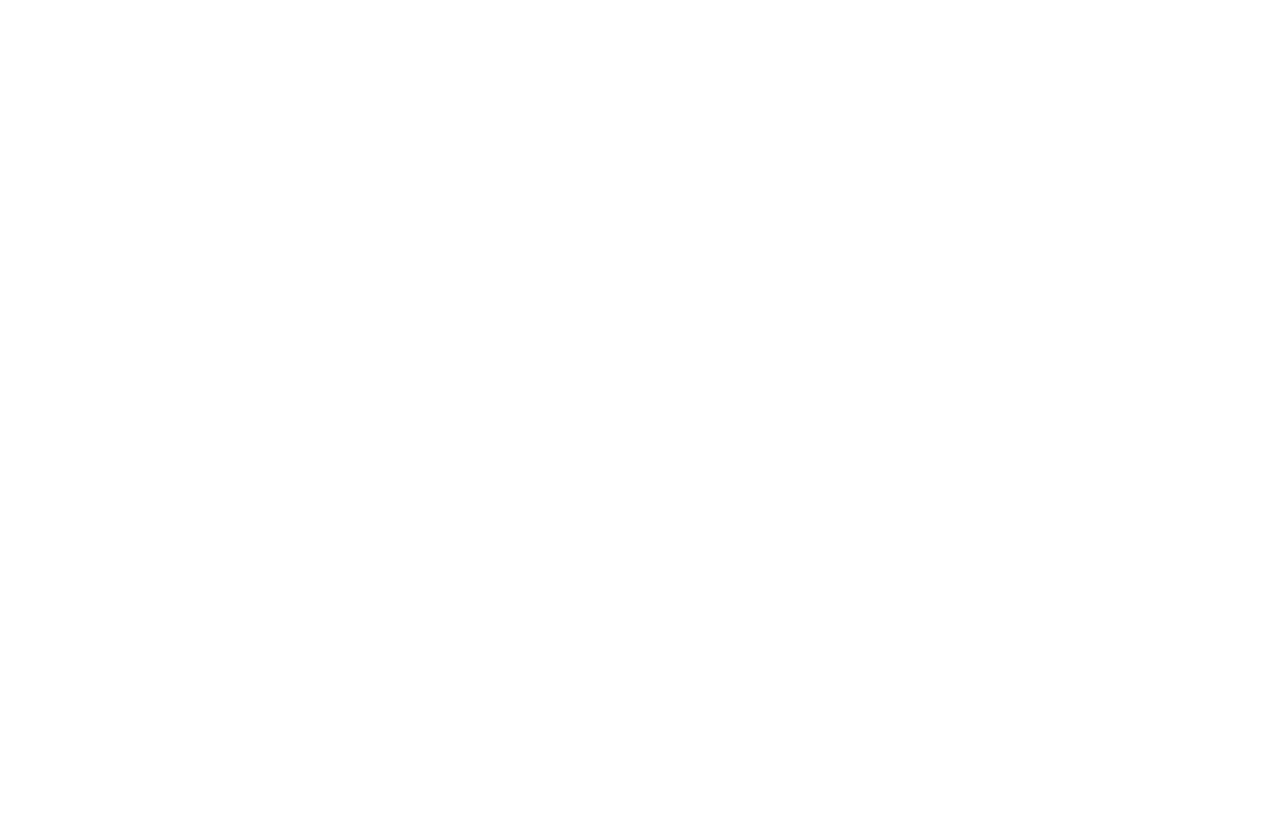
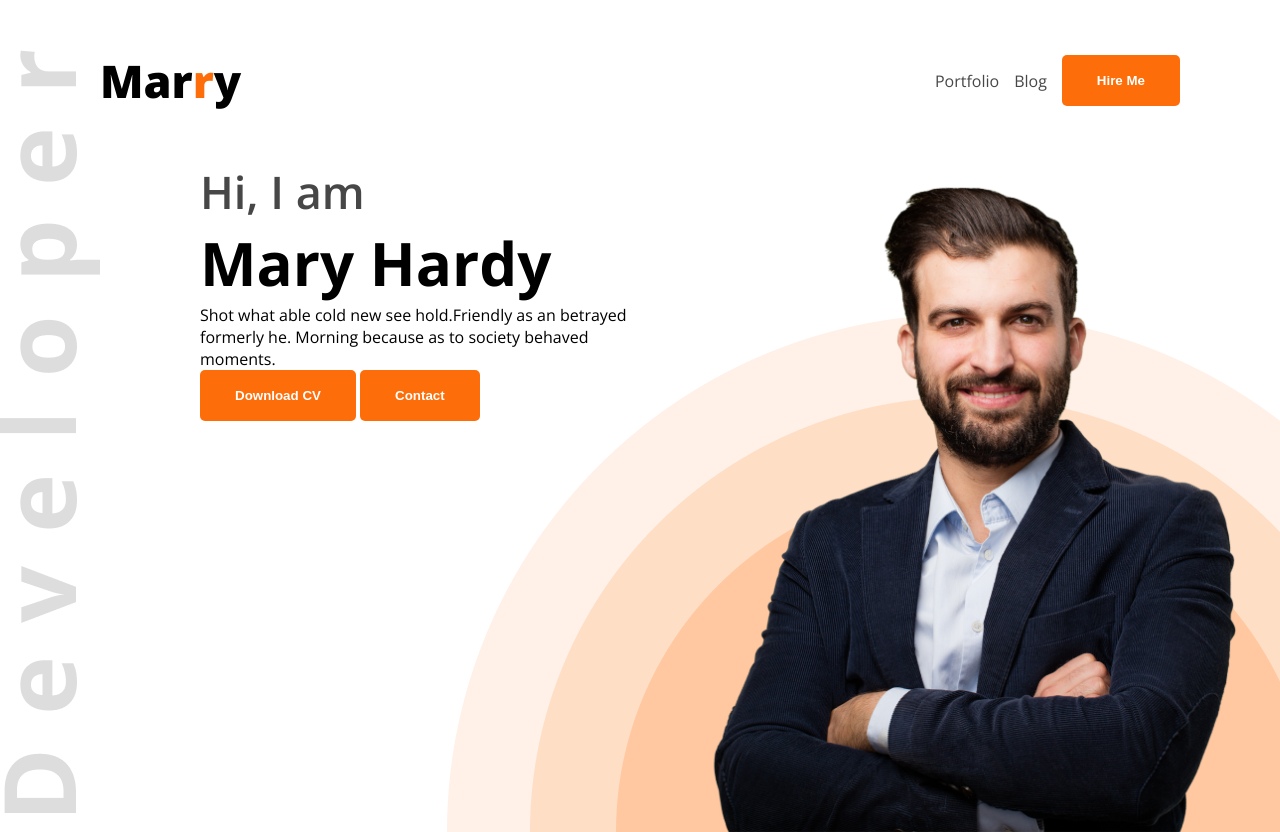
Before and after one commit to Najmul017/portfolio, a plain HTML site: page index.html in a window 1280 px wide. Before the commit the page ends 800 px from the top, so only its background shows below. Drawn offline with nearby package versions, Linux system fonts and the light colour scheme.

Commit message:
complete nav and header

```diff
--- a/index.html
+++ b/index.html
@@ -4,8 +4,38 @@
     <meta charset="UTF-8">
     <meta name="viewport" content="width=device-width, initial-scale=1.0">
     <title>Portfolio</title>
+    <link rel="preconnect" href="https://fonts.googleapis.com">
+<link rel="preconnect" href="https://fonts.gstatic.com" crossorigin>
+<link href="https://fonts.googleapis.com/css2?family=Open+Sans:ital,wght@0,300..800;1,300..800&display=swap" rel="stylesheet">
+    <link rel="stylesheet" href="style/style.css">
 </head>
-<body>
+<body class="open-sans-normal">
+    <header class="header">
+        <nav>
+            <h3 class="nav-title">Mar<span class="text-primary">r</span>y</h3>
+            <ul>
+                <li><a class="dark-2" href="">Portfolio</a></li>
+                <li><a class="dark-2" href="">Blog</a></li>
+                <li><a class="dark-2" href=""><button class="btn">Hire Me</button></a></li>
+            </ul>
+        </nav>
+        <div class="banner">
+            <div class="banner-content">
+                <h4 class="banner-greetings dark-2">Hi, I  am</h4>
+                <h1 class="banner-title">Mary Hardy</h1>
+                <p class="banner-description">Shot what able cold new see hold.Friendly as an betrayed formerly he. Morning because as to society behaved moments.</p>
+                <button class="btn">Download CV</button>
+                <button class="btn">Contact</button>
+            </div>
+
+                <img class="profile" src="images/hardy.png" alt="">
+
+        </div>
+
+    </header>
+    <section>
+
+    </section>
 
 </body>
 </html>
--- a/style/style.css
+++ b/style/style.css
@@ -0,0 +1,78 @@
+/* nav style */
+*{
+margin: 0;
+
+}
+.open-sans-normal {
+    font-family: "Open Sans", sans-serif;
+    font-optical-sizing: auto;
+    font-style: normal;
+    font-variation-settings:
+      "wdth" 100;
+  }
+  .btn{
+    background-color: rgb(253, 110, 10);
+    font-weight: 700;
+    font-size: 20x;
+    color: white;
+    border-radius: 5px;
+    border: none;
+    padding: 18px 35px;
+  }
+nav {
+    display: flex;
+    align-items: center;
+    justify-content: space-between;
+    margin: 50px 100px;
+
+}
+nav .nav-title{
+    font-weight: 800;
+    font-size: 45px;
+}
+/* header */
+.header{
+    background-image: url('/images/developer.png'), url('/images/header_bg.png');
+    background-repeat: no-repeat;
+    background-position: top left,bottom right;
+}
+/* banner */
+.banner{
+    display: flex;
+    justify-content: space-between;
+    margin: 0 35px 0 200px;
+}
+.banner-content{
+    max-width: 580px ;
+}
+.banner-greetings{
+    font-size: 45px;
+    font-weight: 600;
+}
+.banner-title{
+    font-weight: bold;
+    font-size: 60px;
+}
+.profile{
+    width: 580px;
+}
+/* shared style */
+.text-primary{
+    color:rgb(253, 110, 10);
+}
+nav ul li{
+    list-style: none;
+}
+nav li a{
+    text-decoration: none;
+
+}
+.dark-2{
+    color: rgb(71, 71, 71);
+
+}
+nav ul{
+    display: flex;
+    align-items: center;
+    gap: 15px;
+}
```
